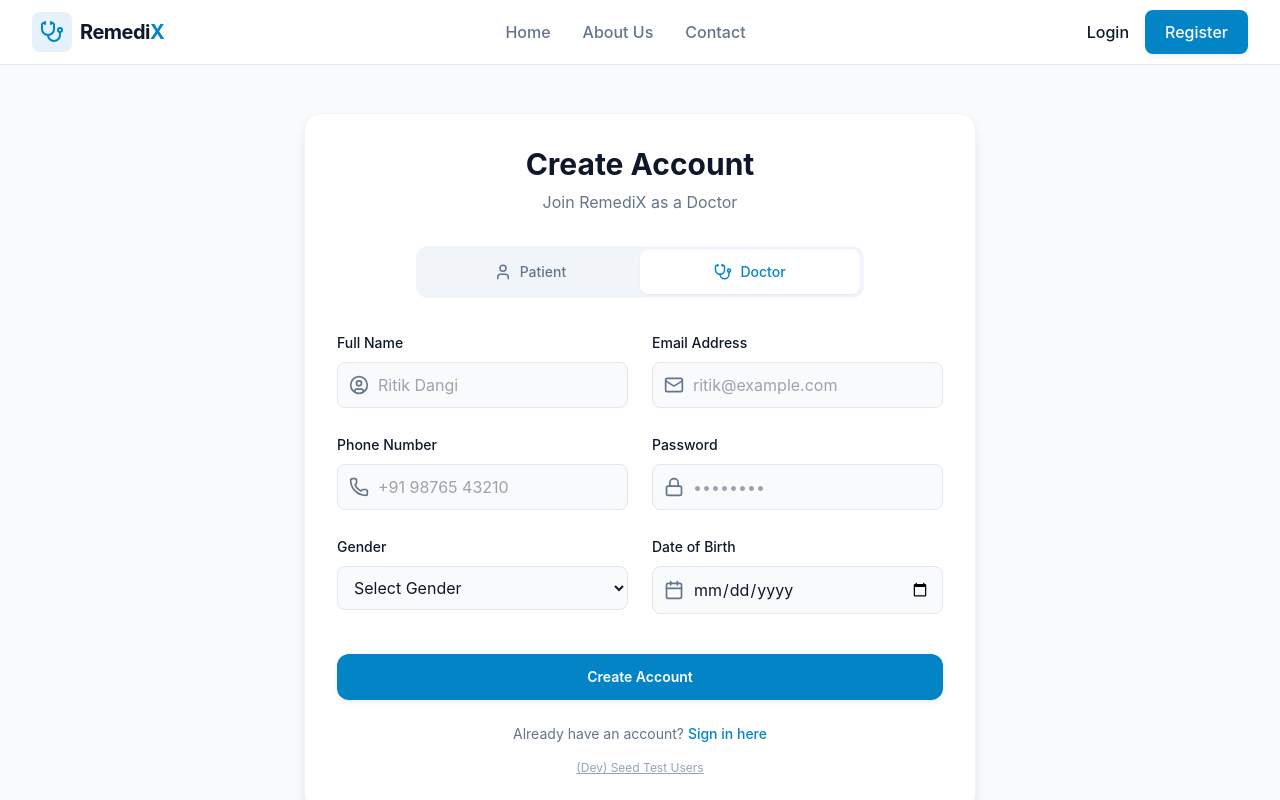
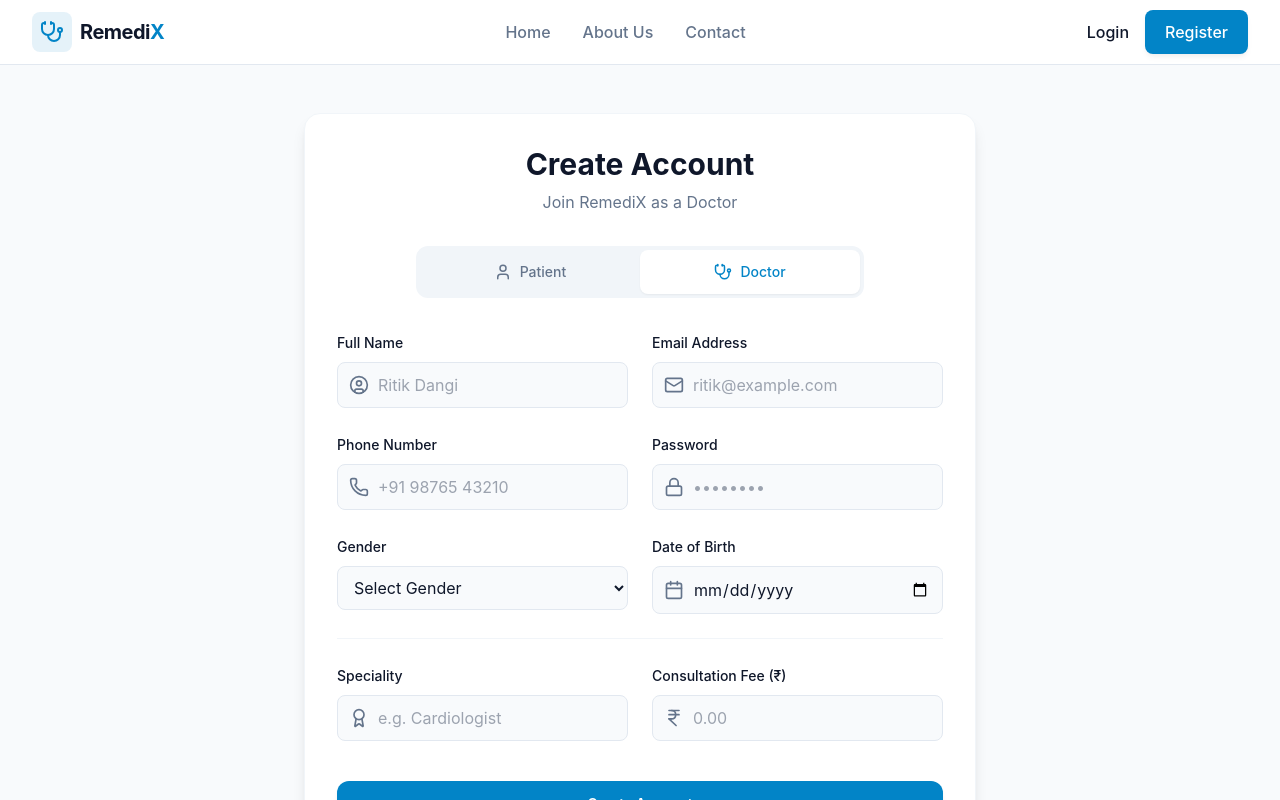
Before and after one commit to sagarmamodia/RemediX, a React (Vite) app in the folder client/: page /register in a window 1280 px wide. Both pictures are taken after a click on the button "Doctor". Shown: the top 800 px of the page. Built offline with nearby package versions, Linux system fonts and the light colour scheme.

Commit message:
fixed doctor registration issue

```diff
--- a/client/src/pages/Register.tsx
+++ b/client/src/pages/Register.tsx
@@ -40,7 +40,10 @@ const Register = () => {
         // will later user can edit profile imaage from prodile update section
         profileUrl: defaultProfileUrl,
         // Convert fee to number for doctor
-        ...(role === 'Doctor' && { fee: Number(formData.fee) })
+        ...(role === 'Doctor' && {
+          fee: Number(formData.fee),
+          specialty: formData.speciality
+        })
       };
 
       const endpoint = role === 'Patient' ? '/auth/patient/register' : '/auth/doctor/register';
@@ -216,8 +219,8 @@ const Register = () => {
             </div>
           </div>
 
-          {/* Provider Specific Fields */}
-          {role === 'Provider' && (
+          {/* Doctor Specific Fields */}
+          {role === 'Doctor' && (
             <div className="grid grid-cols-1 md:grid-cols-2 gap-6 pt-6 border-t border-slate-100 animate-fade-in">
               <div className="space-y-2">
                 <label className="text-sm font-medium text-text-main">Speciality</label>
@@ -228,7 +231,7 @@ const Register = () => {
                   <input
                     type="text"
                     name="speciality"
-                    required={role === 'Provider'}
+                    required={role === 'Doctor'}
                     className="block w-full pl-10 pr-3 py-2.5 border border-slate-200 rounded-lg focus:ring-2 focus:ring-primary/20 focus:border-primary transition-colors bg-slate-50 focus:bg-white"
                     placeholder="e.g. Cardiologist"
                     value={formData.speciality}
@@ -246,7 +249,7 @@ const Register = () => {
                   <input
                     type="number"
                     name="fee"
-                    required={role === 'Provider'}
+                    required={role === 'Doctor'}
                     min="0"
                     className="block w-full pl-10 pr-3 py-2.5 border border-slate-200 rounded-lg focus:ring-2 focus:ring-primary/20 focus:border-primary transition-colors bg-slate-50 focus:bg-white"
                     placeholder="0.00"
```
